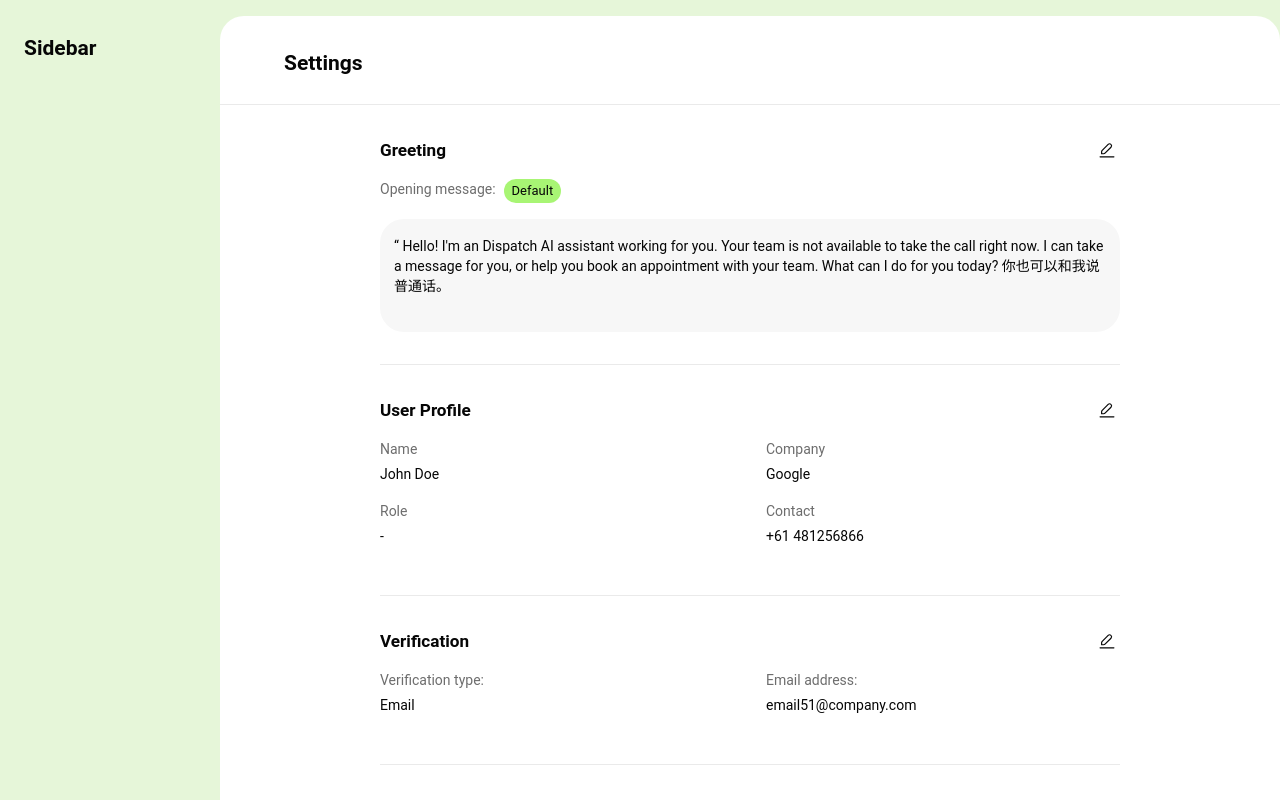
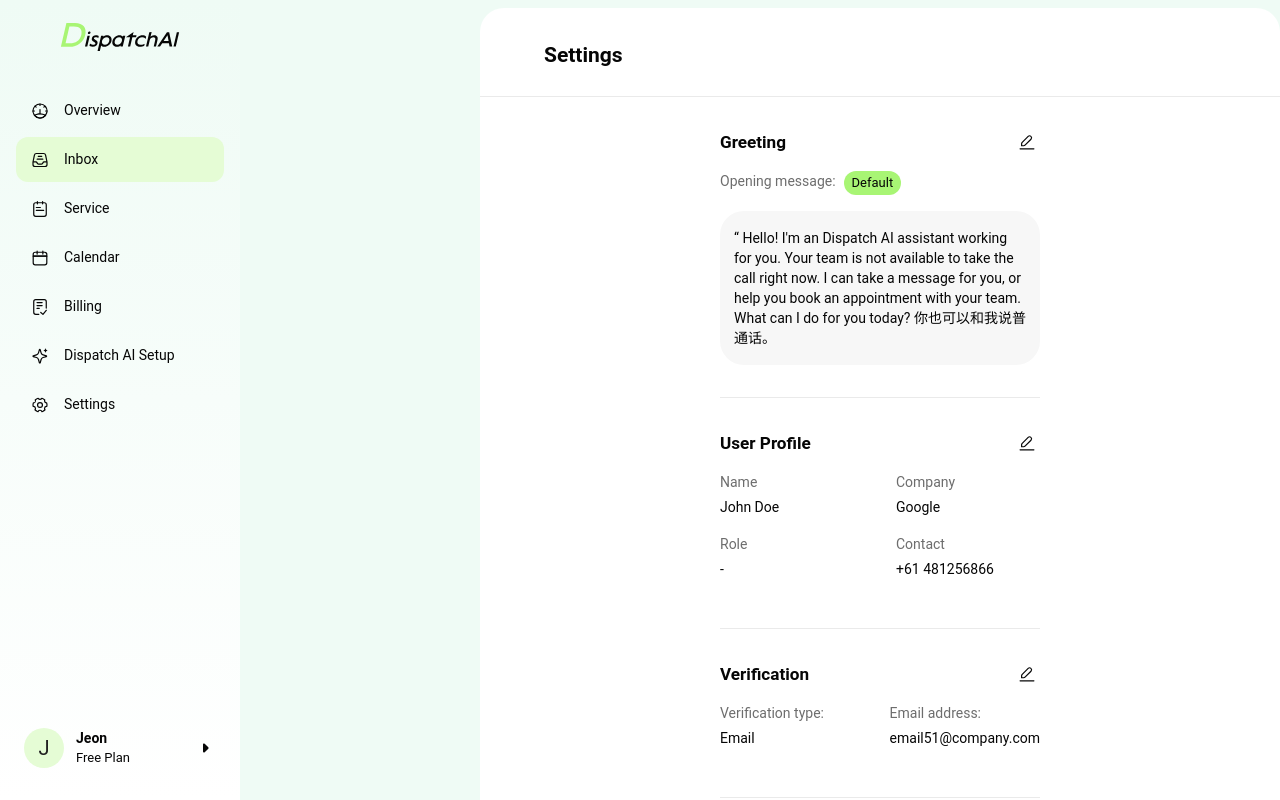
Before and after one commit to Dispatch-AI-com/frontend, a Next.js app: page /dashboard/settings in a window 1280 px wide. Shown: the top 800 px of the page. Built offline with nearby package versions, Linux system fonts and the light colour scheme.

Commit message:
update-settings-container

```diff
--- a/src/app/dashboard/settings/page.tsx
+++ b/src/app/dashboard/settings/page.tsx
@@ -3,10 +3,11 @@ import { Box, styled } from '@mui/material';
 
 import SectionDivider from '@/app/dashboard/settings/components/SectionDivider';
 import SettingsSection from '@/app/dashboard/settings/SettingsSection';
+import Sidebar from '@/components/layout/dashboard-layout/Sidebar';
 
 const Root = styled(Box)({
   display: 'flex',
-  backgroundColor: '#e6f6d9',
+  backgroundColor: '#effbf5',
   minHeight: '100vh',
   flexDirection: 'column',
 
@@ -16,28 +17,17 @@ const Root = styled(Box)({
   },
 });
 
-const Sidebar = styled(Box)(({ theme }) => ({
-  width: '100%',
-  padding: theme.spacing(2, 3),
-  backgroundColor: '#e6f6d9',
-  minHeight: 'auto',
-  borderRight: 'none',
-  '@media (min-width:900px)': {
-    width: 220,
-    minHeight: '100vh',
-    borderRight: '1px solid #e6f6d9',
-  },
-}));
-
 const Content = styled(Box)(({ theme }) => ({
   borderRadius: theme.shape.borderRadius * 2,
   backgroundColor: '#fff',
   flex: 1,
-  marginTop: theme.spacing(2),
+  marginTop: theme.spacing(1),
   minHeight: 'auto',
   display: 'flex',
   flexDirection: 'column',
-  '@media (min-width:900px)': {
+  marginLeft: 0, // default for mobile
+  [theme.breakpoints.up('md')]: {
+    marginLeft: theme.spacing(30), // 240px for desktop
     minHeight: 'calc(100vh - 48px)',
   },
 }));
@@ -54,12 +44,12 @@ const ContentInner = styled(Box)(({ theme }) => ({
   paddingLeft: theme.spacing(5),
   paddingRight: theme.spacing(5),
   [theme.breakpoints.up('sm')]: {
-    paddingLeft: theme.spacing(10),
-    paddingRight: theme.spacing(10),
+    paddingLeft: theme.spacing(15),
+    paddingRight: theme.spacing(15),
   },
   [theme.breakpoints.up('lg')]: {
-    paddingLeft: theme.spacing(20),
-    paddingRight: theme.spacing(20),
+    paddingLeft: theme.spacing(30),
+    paddingRight: theme.spacing(30),
   },
   [theme.breakpoints.up('xl')]: {
     paddingLeft: theme.spacing(60),
@@ -70,9 +60,7 @@ const ContentInner = styled(Box)(({ theme }) => ({
 export default function SettingsPage() {
   return (
     <Root>
-      <Sidebar>
-        <h2>Sidebar</h2>
-      </Sidebar>
+      <Sidebar />
       <Content>
         <SettingsHeader>
           <Box component="h2" sx={{ margin: 0, flex: 1 }}>
```
